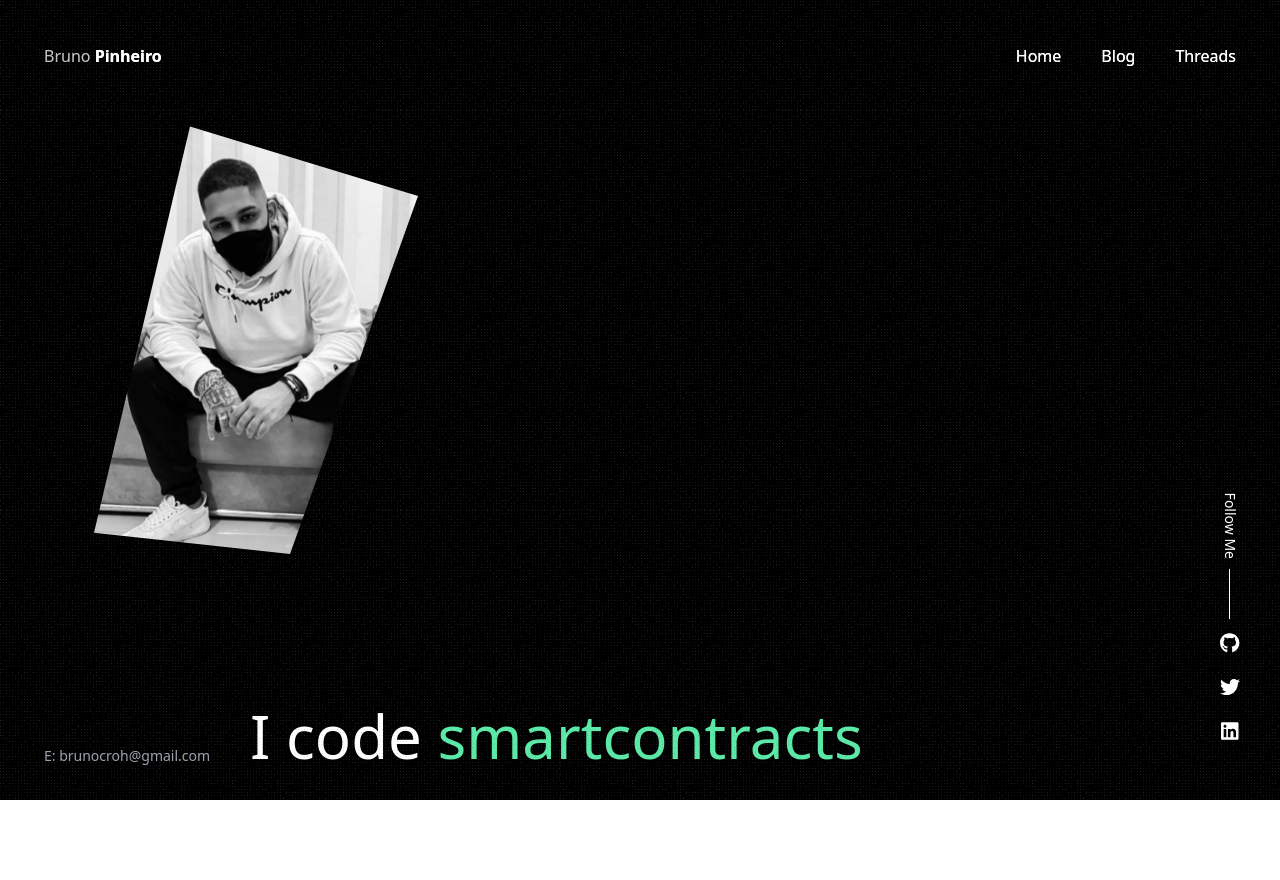
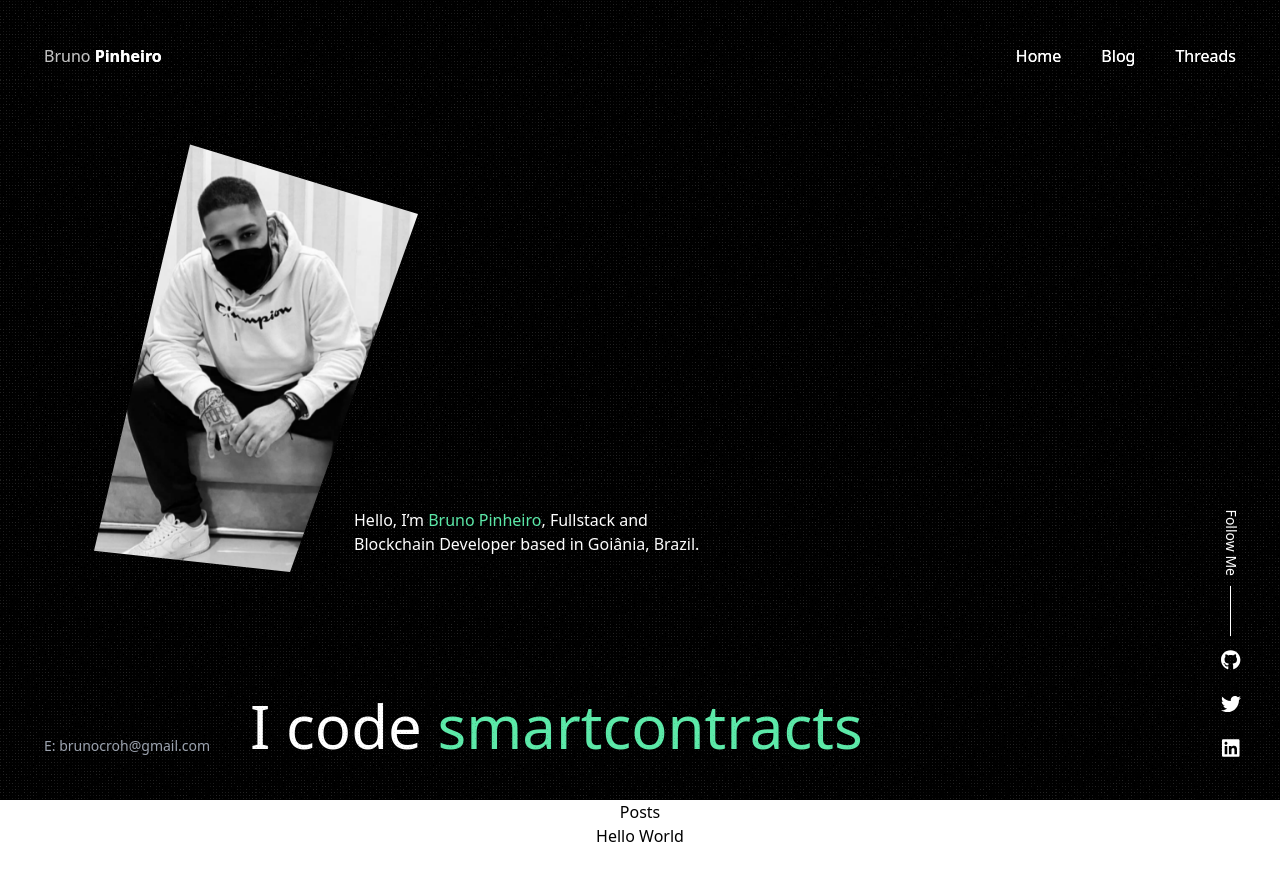
Before and after one commit to brunocroh/blog, a Next.js app: page /blog in a window 1280 px wide. Shown: the top 880 px of the page. Before the commit the page ends 800 px from the top, so only its background shows below. Built offline with nearby package versions, Linux system fonts and the light colour scheme.

Commit message:
feat: finish home

```diff
--- a/components/FollowBar/index.tsx
+++ b/components/FollowBar/index.tsx
@@ -5,8 +5,24 @@ import { faGithub, faTwitter, faLinkedin } from '@fortawesome/free-brands-svg-ic
 import { FontAwesomeIcon } from '@fortawesome/react-fontawesome'
 
 const FollowBar: NextPage = () => {
+
+  const socials = [
+    {
+      href: 'https://github.com/brunocroh',
+      icon: faGithub,
+    },
+    {
+      href: 'https://twitter.com/brunocroh',
+      icon: faTwitter,
+    },
+    {
+      href: 'https://www.linkedin.com/in/brunocroh/',
+      icon: faLinkedin,
+    },
+  ]
+
   return (
-    <aside className='absolute bottom-0 right-0 m-[13px] w-[75px] z-20 flex justify-center pb-11'>
+    <aside className='absolute bottom-0 right-0 m-3 w-[75px] z-20 flex justify-center px-9 pb-7'>
       <div className='flex flex-col justify-center gap-[20px] text-white'>
           <div className='relative h-[24px] w-[70px] origin-center rotate-90 absolute whitespace-nowrape'>
             <span
@@ -15,21 +31,13 @@ const FollowBar: NextPage = () => {
               Follow Me
             </span>
           </div>
-        <div className='flex justify-center'>
-          <Link href=''>
-            <FontAwesomeIcon size='lg' icon={faGithub} />
-          </Link>
-        </div>
-        <div className='flex justify-center'>
-          <Link href=''>
-            <FontAwesomeIcon size='lg' icon={faTwitter} />
-          </Link>
-        </div>
-        <div className='flex justify-center'>
-          <Link href=''>
-            <FontAwesomeIcon size='lg' icon={faLinkedin} />
-          </Link>
-        </div>
+        { socials.map((s) => (
+          <div className='flex justify-center hover:cursor-pointer'>
+            <a target='_blank' href={s.href} >
+              <FontAwesomeIcon size='lg' icon={s.icon} />
+            </a>
+          </div>
+        ))}
       </div>
     </aside>
 
--- /dev/null
+++ b/components/MiniBio/index.tsx
@@ -0,0 +1,13 @@
+import type { NextPage } from 'next'
+
+const MiniBio: NextPage = () => {
+  return (
+    <div className='flex grow w-[200px] h-full pb-[50px] mb-[30px] ml-[-140px] self-end'>
+      <span className='text-white w-[350px]'>
+          Hello, I’m <span className='text-primary'> Bruno Pinheiro</span>, Fullstack and Blockchain Developer based in Goiânia, Brazil.
+      </span>
+    </div>
+  )
+}
+
+export default MiniBio
--- a/components/Photo/index.tsx
+++ b/components/Photo/index.tsx
@@ -1,9 +1,12 @@
 import type { NextPage } from 'next'
+
+import MiniBio from '../MiniBio';
 
 const Photo: NextPage = () => {
   return (
-    <div className='flex self-end w-[400px] ml-[50px] mt-[50px] items-end'>
-      <img className='clip-me' src="/me.jpeg" alt="" />
+    <div className='flex w-full ml-[50px] mt-[50px] items-end'>
+      <img className='clip-me w-[400px]' src="/me.jpeg" alt="" />
+      <MiniBio />
     </div>
   )
 }
--- a/components/Preview/index.tsx
+++ b/components/Preview/index.tsx
@@ -7,9 +7,6 @@ import FollowBar from '@components/FollowBar';
 import NavBar from '@components/NavBar';
 import Photo from '@components/Photo';
 import Subtitle from '@components/Subtitle';
-
-import useGrained from '../../hooks/useGrained';
-
 
 interface Props {
   children: ReactNode
@@ -26,24 +23,23 @@ const GRAINED_OPTIONS = {
 }
 
 const Preview: NextPage = () => {
-
-
   return (
     <>
-    <div id="container" className='relative flex flex-col justify-center w-full h-screen bg-black align-center'>
+      <div id='grainedContainer' className='relative flex flex-col justify-center justify-between w-full h-screen bg-black'>
         <NavBar/>
-      <FollowBar/>
-      <div className='flex w-full p-11'>
+        <div className='flex items-center w-full grow px-11'>
           <Photo />
         </div>
-      <div className='flex self-end p-11 w-full gap-[40px]'>
+        <FollowBar/>
+        <div className='flex self-end px-11 pb-9 my-2 w-full gap-[40px]'>
           <ContactBar/>
           <Subtitle/>
         </div>
       </div>
       <Script
         src="/grained.min.js"
-      onLoad={() => grained && grained("#container", GRAINED_OPTIONS)} />
+        onLoad={() => grained && grained('#grainedContainer', GRAINED_OPTIONS)}
+      />
     </>
   )
 }
--- a/components/Subtitle/index.tsx
+++ b/components/Subtitle/index.tsx
@@ -12,7 +12,8 @@ const options = {
     `I develop <span style='color: ${COLOR}'>dapps</span>`,
     `I code scalable <span style='color: ${COLOR}'>backends</span>`,
     `I love <span style='color: ${COLOR}'>javascript</span>`,
-    `I love <span style='color: ${COLOR}'>web3 and blockchain</span>`,
+    `I love <span style='color: ${COLOR}'>web3</span>`,
+    `I love <span style='color: ${COLOR}'>blockchain</span>`,
   ],
   typeSpeed: 30,
   backSpeed: 30,
--- a/pages/index.tsx
+++ b/pages/blog.tsx
@@ -10,7 +10,7 @@ interface Props {
 
 const Blog: NextPage<Props> = ({posts}: Props) => {
   return (
-    <div className='min-h-screen min-w-full flex flex-col'>
+    <div className='flex flex-col min-w-full min-h-screen'>
       <div className='text-center'>
         <h1>Posts</h1>
       </div>
```
Lines whose indentation alone changed are shown as unchanged.
